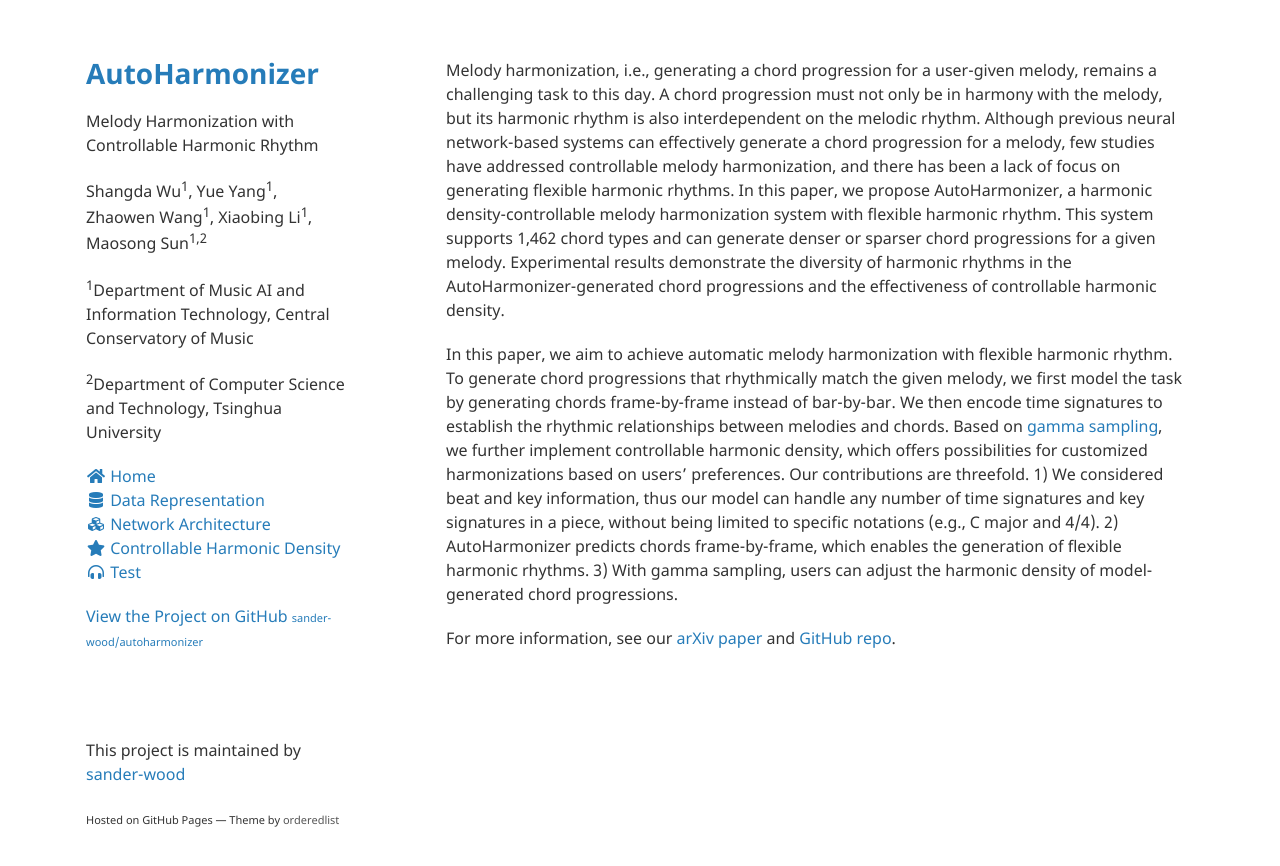
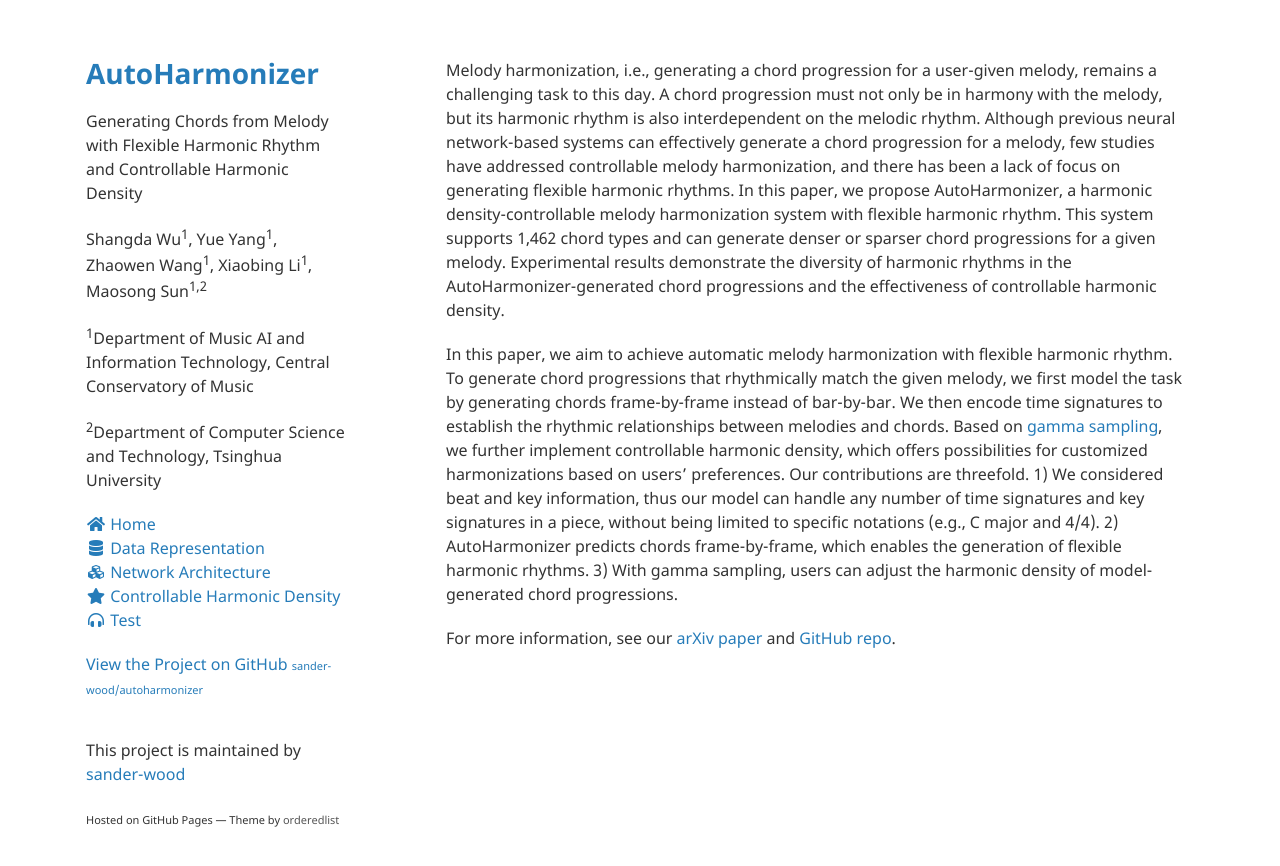
Before and after one commit to sander-wood/autoharmonizer, a Jekyll site: the page built from index.md, in a window 1280 px wide. Shown: the top 866 px of the page. Built offline with Jekyll 4.4.1, drawn with Linux system fonts in a browser that asks for light colours; nearby versions of some CDN libraries.

Commit message:
Update _config.yml

```diff
--- a/_config.yml
+++ b/_config.yml
@@ -1,4 +1,4 @@
 theme: jekyll-theme-minimal
 title: AutoHarmonizer
-description: Melody Harmonization with Controllable Harmonic Rhythm
+description: Generating Chords from Melody with Flexible Harmonic Rhythm and Controllable Harmonic Density
 markdown: kramdown
```
